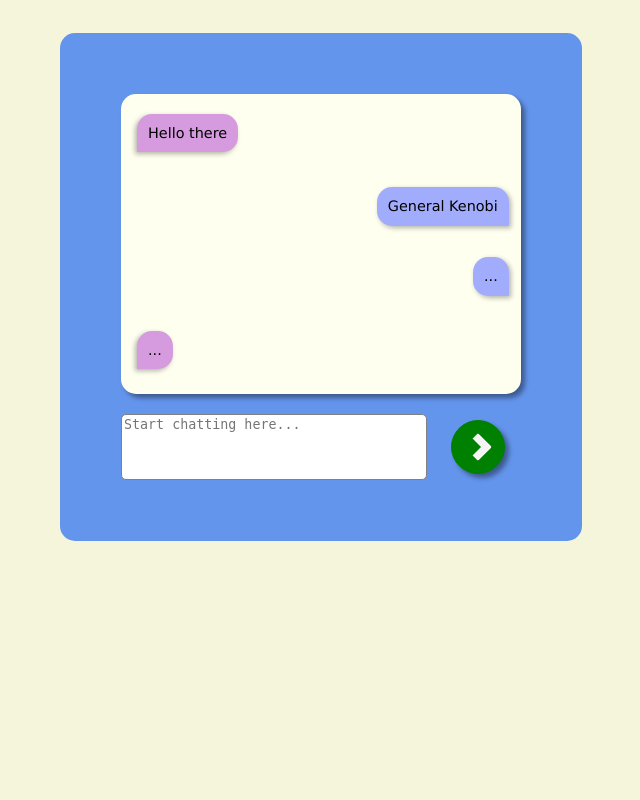
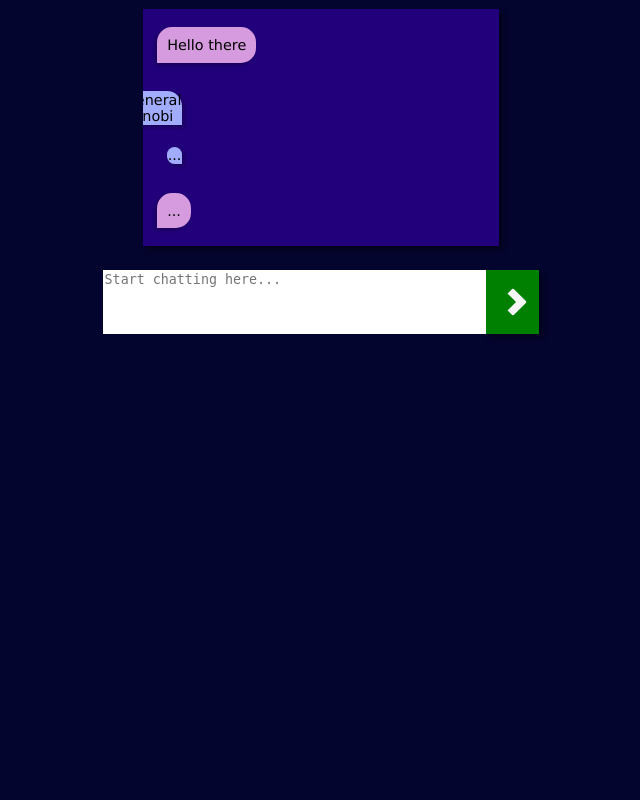
Before and after one commit to Stefanos-Langkilde/MyOwnChatbot, a PHP site: page / in a window 1280 px wide. Shown: the whole page, without its empty margins (319-959 px from the left). Run offline with PHP 8.4, Linux system fonts and the light colour scheme.

Commit message:
re-design of chatbot new color and placement

```diff
--- a/style.css
+++ b/style.css
@@ -1,5 +1,16 @@
+:root {
+   --darkestBlue: #04052e;
+   --darkBlue: #140152;
+   --lighterBlue: #22007c;
+   --black: #02010a;
+}
+
 body {
-   background-color: beige;
+   height: 100vh;
+   width: auto;
+   margin: auto;
+
+   background-color: var(--darkestBlue);
    font-family: Verdana, Geneva, Tahoma, sans-serif;
    font-size: 0.9em;
 }
@@ -10,8 +21,7 @@ body {
    align-content: center;
    margin: auto;
    width: auto;
-   height: auto;
-   padding: 2%;
+   height: 100vh;
 }
 
 #chatbotContainer {
@@ -19,19 +29,16 @@ body {
    align-items: center;
    display: flex;
    flex-direction: column;
-   padding: 5%;
-   background-color: cornflowerblue;
    border-radius: 15px;
 }
 
 #chatWindow {
    display: flex;
    flex-direction: column;
-   width: 400px;
-   height: 300px;
-   background-color: ivory;
-   margin: 0 0 5% 0;
-   border-radius: 15px;
+   width: 75%;
+   height: 80%;
+   background-color: var(--lighterBlue);
+   margin: 2% 0 5% 0;
    box-shadow: 4px 4px 5px rgba(0, 0, 0, 0.4);
    overflow: scroll;
 }
@@ -61,7 +68,7 @@ body {
 .userTextChat {
    display: flex;
    flex-direction: row-reverse;
-   width: auto;
+   width: 8%;
    height: auto;
    margin: 3% 3% 3% 3%;
 }
@@ -78,34 +85,34 @@ body {
 #userInputForm {
    display: flex;
    flex-direction: column;
+   align-items: center;
    width: 100%;
    margin: auto;
 }
 
 #formElements {
    display: flex;
+   justify-content: center;
    flex-direction: row;
+   width: 100%;
 }
 
 #userInput {
-   border-radius: 5px;
-   border: solid 1px gray;
-   width: 300px;
-   margin-right: 2%;
+   display: flex;
+   width: 80%;
    resize: none;
    outline: none;
+   border-style: none;
 }
 
 #formSubmitButton {
    display: flex;
    justify-content: space-evenly;
    align-items: center;
-   margin: auto;
-   border-radius: 40px;
    border: solid 1px green;
    background-color: green;
    width: 4em;
-   height: 4em;
+   height: auto;
    box-shadow: 4px 4px 5px rgba(0, 0, 0, 0.4);
 }
 
@@ -127,9 +134,3 @@ body {
    transform: rotate(-45deg);
    -webkit-transform: rotate(-45deg);
 }
-
-.testCss {
-   background-color: aqua;
-   width: 200px;
-   height: 200px;
-}
```
